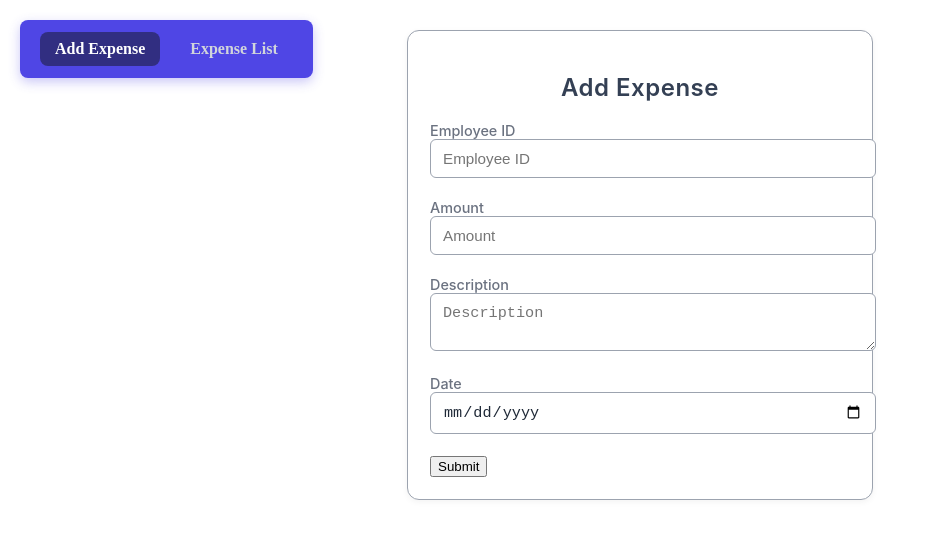
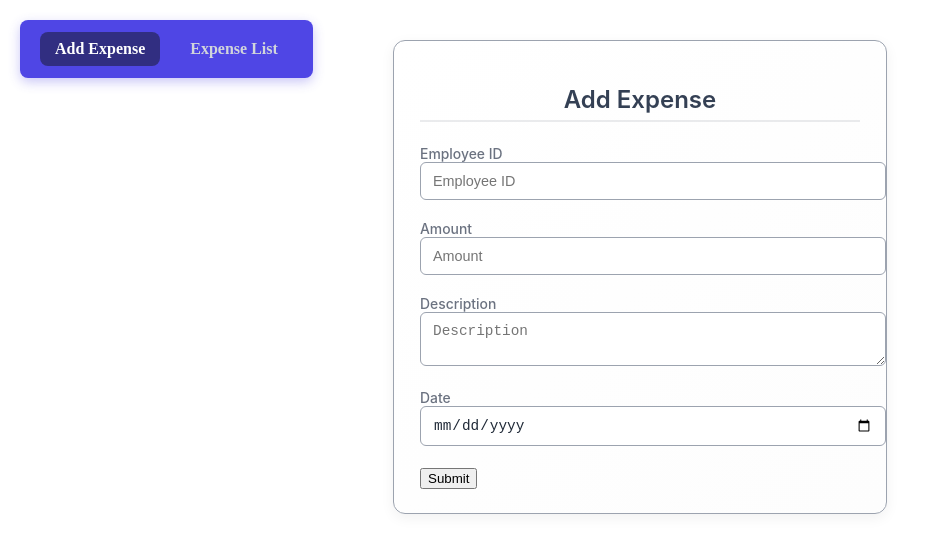
Before and after one commit to Pragalya03/my-reimbursement-portal, a React (Create React App) app in the folder reactapp/: page / in a window 1280 px wide. Shown: the top 552 px of the page, without its empty margins (0-934 px from the left). Built offline with nearby package versions, Linux system fonts and the light colour scheme.

Commit message:
Update ExpenseForm.css

```diff
--- a/reactapp/src/components/ExpenseForm.css
+++ b/reactapp/src/components/ExpenseForm.css
@@ -14,20 +14,20 @@
 /* Form container */
 .expense-form {
   font-family: 'Inter', 'Segoe UI', sans-serif;
-  max-width: 420px;
-  margin: 30px auto;
-  padding: 22px;
+  max-width: 440px;
+  margin: 40px auto;
+  padding: 24px 26px;
   border-radius: 12px;
-  background: var(--color-card);
-  box-shadow: 0 2px 6px rgba(0,0,0,0.05);
+  background: linear-gradient(to bottom right, #ffffff, #fdfdfd);
+  box-shadow: 0 4px 14px rgba(0,0,0,0.06);
   border: 1px solid var(--color-secondary);
+  animation: fadeInUp 0.35s ease forwards;
   transition: transform 0.25s ease, box-shadow 0.25s ease;
-  animation: fadeInUp 0.35s ease forwards;
 }
 
 .expense-form:hover {
   transform: translateY(-3px);
-  box-shadow: 0 5px 14px rgba(0,0,0,0.08);
+  box-shadow: 0 6px 18px rgba(0,0,0,0.08);
 }
 
 /* Heading */
@@ -35,22 +35,22 @@
   font-size: 1.5rem;
   font-weight: 600;
   text-align: center;
-  margin-bottom: 20px;
+  margin-bottom: 24px;
   color: var(--color-primary);
-  letter-spacing: 0.5px;
+  border-bottom: 2px solid rgba(52, 64, 84, 0.1);
+  padding-bottom: 6px;
 }
 
 /* Labels */
 .expense-form label {
-  font-size: 0.9rem;
+  font-size: 0.87rem;
   font-weight: 500;
   color: var(--color-text-secondary);
   display: block;
-  margin-bottom: 6px;
-  transition: color 0.2s ease;
+  margin-bottom: 5px;
 }
 
-/* Inputs, Textareas, Select */
+/* Inputs & Textareas */
 .expense-form input,
 .expense-form textarea,
 .expense-form select {
@@ -58,17 +58,18 @@
   padding: 10px 12px;
   border-radius: 6px;
   border: 1px solid var(--color-secondary);
-  font-size: 0.95rem;
+  font-size: 0.9rem;
   color: var(--color-text);
   background: #fff;
-  margin-bottom: 15px;
-  transition: border-color 0.25s ease, box-shadow 0.25s ease, transform 0.15s ease;
+  margin-bottom: 16px;
+  transition: border-color 0.2s ease, box-shadow 0.2s ease, background-color 0.2s ease;
 }
 
 .expense-form input:hover,
 .expense-form textarea:hover,
 .expense-form select:hover {
-  transform: translateY(-1px);
+  background-color: #fefefe;
+  border-color: var(--color-primary);
 }
 
 .expense-form input:focus,
@@ -84,49 +85,47 @@
   background: var(--color-primary);
   color: #fff;
   border: none;
-  padding: 10px 14px;
+  padding: 10px 16px;
   border-radius: 6px;
   font-size: 0.95rem;
   cursor: pointer;
-  transition: background-color 0.25s ease, transform 0.15s ease, box-shadow 0.2s ease;
+  transition: background-color 0.25s ease, transform 0.15s ease;
 }
 
 .expense-form button.submit-btn:hover {
   background: #2A3340;
-  transform: translateY(-2px);
-  box-shadow: 0 3px 6px rgba(0,0,0,0.15);
+  transform: translateY(-1px);
 }
 
 .expense-form button.cancel-btn {
   background: var(--color-secondary);
-  color: var(--color-text);
+  color: #1F2937;
   border: none;
-  padding: 10px 14px;
+  padding: 10px 16px;
   border-radius: 6px;
   font-size: 0.95rem;
   cursor: pointer;
-  transition: background-color 0.25s ease, transform 0.15s ease, box-shadow 0.2s ease;
+  transition: background-color 0.25s ease, transform 0.15s ease;
 }
 
 .expense-form button.cancel-btn:hover {
   background: #8B929E;
-  transform: translateY(-2px);
-  box-shadow: 0 3px 6px rgba(0,0,0,0.15);
+  transform: translateY(-1px);
 }
 
 /* Button group */
 .expense-form .button-group {
   display: flex;
-  gap: 12px;
-  margin-top: 10px;
+  gap: 14px;
+  margin-top: 14px;
 }
 
-/* Textarea resize */
+/* Textarea resize control */
 .expense-form textarea {
   resize: vertical;
 }
 
-/* Animation */
+/* Fade-in animation */
 @keyframes fadeInUp {
   from { opacity: 0; transform: translateY(8px); }
   to { opacity: 1; transform: translateY(0); }
```
